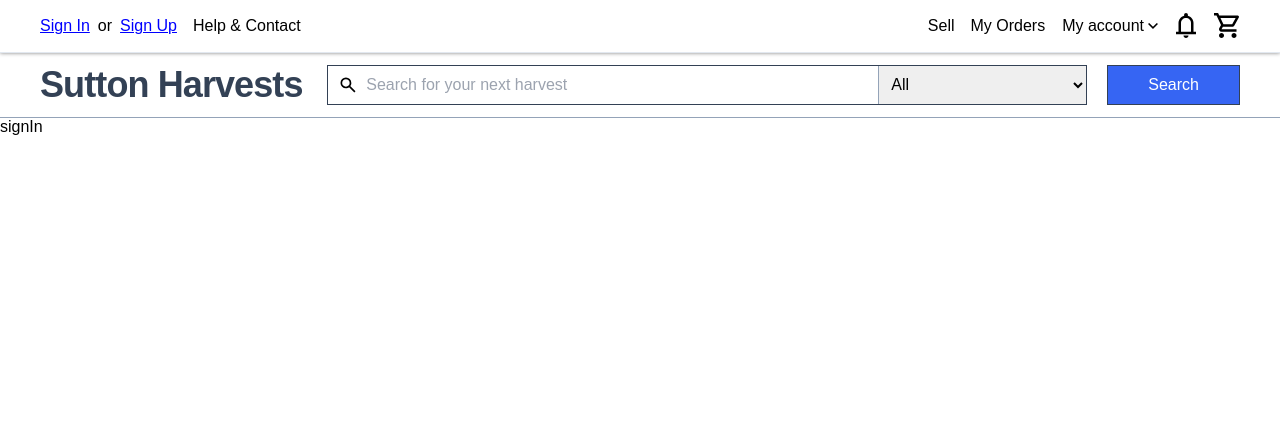
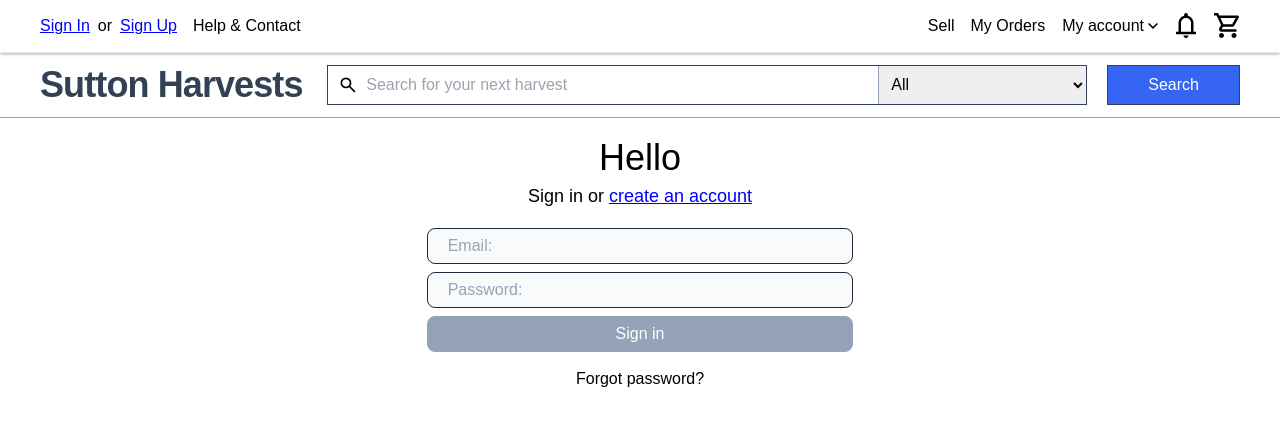
Before and after one commit to dwbrown115/sutton_harvests, a React (Vite) app: page /signin in a window 1280 px wide. Shown: the top 426 px of the page. Built offline with nearby package versions, Linux system fonts and the light colour scheme; no server answers.

Commit message:
added signin and forgot password pages

```diff
--- a/src/App.tsx
+++ b/src/App.tsx
@@ -1,6 +1,6 @@
 import { Routes, Route } from "react-router-dom";
 
-import { signin, signup } from "./pages/Auth";
+import { signin, signup, forgotPassword } from "./pages/Auth";
 import { home, search } from "./pages";
 import { UserBar, SearchBar, VerifyEmailBar } from "./components";
 
@@ -16,6 +16,7 @@ function App() {
         <Route path="/" element={home()} />
         <Route path="/signin" element={signin()} />
         <Route path="/signup" element={signup()} />
+        <Route path="/forgot-password" element={forgotPassword()} />
         <Route path="/search+q/:id" element={search()} />
         <Route
           path="*"
--- a/src/components/userBar/index.tsx
+++ b/src/components/userBar/index.tsx
@@ -54,6 +54,12 @@ export default function userBar() {
         console.log(e);
       }
     }
+  }
+
+  function handleSignout() {
+    logOut();
+    router(0);
+    router("/");
   }
 
   function handleUser() {
@@ -142,7 +148,7 @@ export default function userBar() {
               </div>
               <div>
                 <button
-                  onClick={() => {logOut(); router('/');}}
+                  onClick={handleSignout}
                   className="mb-2 mx-2 hover:underline text-left"
                 >
                   Sign Out
--- a/src/firebase/index.ts
+++ b/src/firebase/index.ts
@@ -7,4 +7,5 @@ export { default as updateData } from "./firestore/updateData";
 // export { default as logOut } from "./auth/signOut";
 // export { default as signUp } from "./auth/signUp";
 export { default as signUp } from "./auth/signup.ts";
+export { default as signIn } from "./auth/signin.ts";
 export { default as logOut } from './auth/logOut.ts'
--- /dev/null
+++ b/src/pages/Auth/forgotPassword/index.tsx
@@ -0,0 +1,53 @@
+import { useEffect, useState } from "react";
+import { getAuth, sendPasswordResetEmail } from "firebase/auth";
+import { useNavigate } from "react-router-dom";
+
+import firebase_app from "../../../firebase/config";
+
+function ForgotPassword() {
+  const auth = getAuth(firebase_app);
+  const router = useNavigate();
+
+  const [email, setEmail] = useState("");
+
+  async function handlePasswordEmailForm(e: any) {
+    e.preventDefault();
+    try {
+      await sendPasswordResetEmail(auth, email);
+      console.log("Email sent");
+      setEmail("");
+      router("/signin");
+    } catch (e) {
+      console.log(e);
+    }
+  }
+
+  return (
+    <div className="my-5">
+      <h1 className="text-center text-2xl mb-1">Reset password with email:</h1>
+      <br />
+      <form
+        className="w-1/3 mx-auto flex flex-col"
+        onSubmit={handlePasswordEmailForm}
+      >
+        <input
+          className="border border-slate-800 bg-slate-50 focus:outline-none rounded-lg px-5 py-2 w-full mb-2"
+          onChange={(e) => setEmail(e.target.value)}
+          required
+          type="email"
+          name="email"
+          id="knownEmail"
+          placeholder="Known email:"
+        />
+        <button
+          className="w-full transition text-white border border-slate-400 hover:border-slate-800 bg-slate-400 hover:bg-slate-800 rounded-lg px-5 py-2 mx-auto"
+          type="submit"
+        >
+          Submit
+        </button>
+      </form>
+    </div>
+  );
+}
+
+export default ForgotPassword;
--- a/src/pages/Auth/index.ts
+++ b/src/pages/Auth/index.ts
@@ -1,2 +1,3 @@
 export { default as signin } from "./signin";
 export { default as signup } from "./signup";
+export { default as forgotPassword } from "./forgotPassword";
--- a/src/pages/Auth/signin/index.tsx
+++ b/src/pages/Auth/signin/index.tsx
@@ -1,7 +1,73 @@
-import React from 'react'
+import { useState } from "react";
+import { useNavigate, Link } from "react-router-dom";
+// import { signIn } from "../../firebase";
 
-export default function signIn() {
+import { signIn } from "../../../firebase/";
+
+function SignIn() {
+  const router = useNavigate();
+  const [email, setEmail] = useState("");
+  const [password, setPassword] = useState("");
+
+  async function handleForm(e: any) {
+    e.preventDefault();
+    try {
+      await signIn(email, password);
+      router("/");
+    } catch (e) {
+      console.log(e);
+    }
+  }
+
   return (
-    <div>signIn</div>
-  )
+    <div className="my-5">
+      <h1 className="text-center text-4xl mb-1">Hello</h1>
+      <h2 className="text-center text-lg">
+        Sign in or{" "}
+        <Link className=" text-blue hover:text-purple underline" to={"/signup"}>
+          create an account
+        </Link>
+      </h2>
+      <br />
+      <form className={"w-1/3 mx-auto"} onSubmit={handleForm}>
+        <input
+          className="border border-slate-800 bg-slate-50 focus:outline-none rounded-lg px-5 py-2 w-full mb-2"
+          onChange={(e) => setEmail(e.target.value)}
+          required
+          value={email}
+          type="email"
+          name="email"
+          id="email"
+          placeholder="Email:"
+        />
+        <input
+          className="border border-slate-800 bg-slate-50 focus:outline-none rounded-lg px-5 py-2 w-full mb-2"
+          onChange={(e) => setPassword(e.target.value)}
+          required
+          value={password}
+          type="password"
+          name="password"
+          id="password"
+          placeholder="Password:"
+        />
+        <button
+          type="submit"
+          className="w-full transition text-white border border-slate-400 hover:border-slate-800 bg-slate-400 hover:bg-slate-800 rounded-lg px-5 py-2 mx-auto"
+        >
+          Sign in
+        </button>
+      </form>
+      <br />
+      <div className="flex justify-center">
+        <Link
+          className="text-black hover:text-purple hover:underline"
+          to={"/forgot-password"}
+        >
+          Forgot password?
+        </Link>
+      </div>
+    </div>
+  );
 }
+
+export default SignIn;
```
